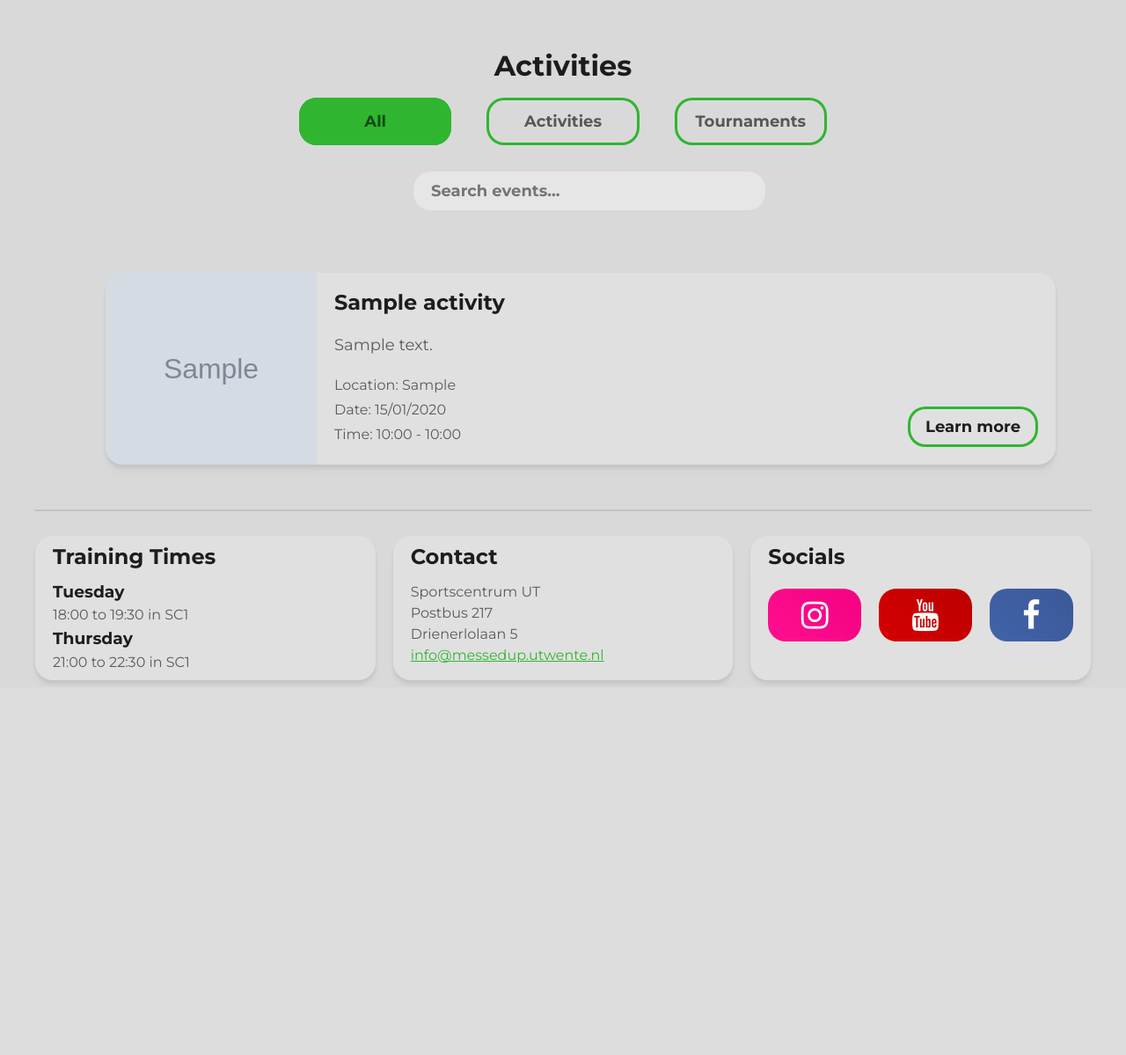
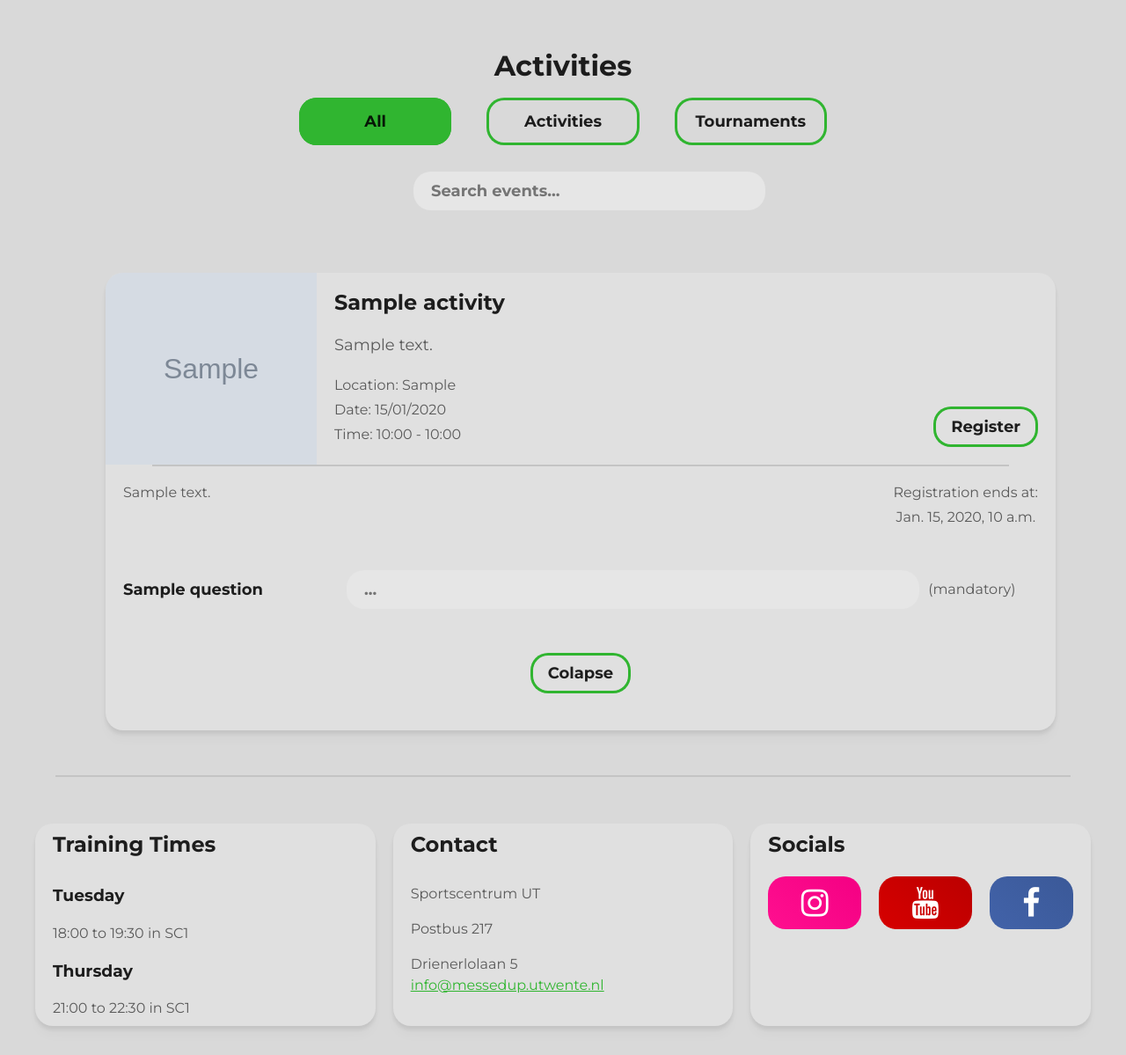
Before and after one commit to QuirijndeGroen/MessedUpSite, a Django app: page /accounts/activities/ in a window 1280 px wide. Shown: the part 129-1328 px from the top of the page at 88% size. Before the commit the page ends 907 px from the top, so only its background shows below. Run offline with Django 5.2, Linux system fonts and the light colour scheme; a user stored in the database is signed in; tables that the repository leaves empty hold one stand-in row (values such as "Sample post"); grey boxes marked "Sample" are stand-in pictures.

Commit message:
Add registration lists to activities view; enhance CSS styles and create question templates

```diff
--- a/MessedUpSite/apps/activities/views.py
+++ b/MessedUpSite/apps/activities/views.py
@@ -1,14 +1,17 @@
 from django.http import HttpRequest
 from django.contrib.auth.decorators import login_required
 from django.shortcuts import render
+
+from MessedUpSite.apps.registrationlists.models import RegistrationList
 from .models import Activity
 
 
 @login_required(login_url="/accounts/login/")
 def ActivitiesView(request: HttpRequest):
     activities = Activity.objects.filter(is_active=True).order_by("start_time")
+    registrationlists = RegistrationList.objects.all()
     return render(
         request,
         "accounts/activities.html",
-        {"activities": activities},
+        {"activities": activities, "registrtionlists": registrationlists},
     )
--- a/MessedUpSite/apps/registrationlists/models.py
+++ b/MessedUpSite/apps/registrationlists/models.py
@@ -11,6 +11,7 @@
         on_delete=models.SET_NULL,
         null=True,
         blank=True,
+        related_name="registrationlists",
     )
     description = models.TextField()
     deadline = models.DateTimeField()
--- a/MessedUpSite/static/css/activities.css
+++ b/MessedUpSite/static/css/activities.css
@@ -48,7 +48,7 @@
   z-index: -1;
 }
 
-/* When the checkbox is checked, add a blue background */
+/* When the checkbox is checked, add a green background */
 .container input:checked ~ .checkmark {
   background-color: var(--primary);
 }
@@ -82,6 +82,14 @@
   border: none;
 }
 
+.card {
+  display: flex;
+  flex-direction: column;
+  padding: 0;
+  margin: 25px 0;
+  overflow: hidden;
+}
+
 /*===============================
                Items
   ===============================*/
@@ -89,7 +97,7 @@
 .item {
   width: 100%;
   display: grid;
-  margin: 25px 0;
+  margin: 0;
 }
 
 .item-image {
@@ -130,7 +138,6 @@
   }
 
   .img-side .item-image {
-    border-radius: 20px 0 0 20px;
     max-width: 60vh;
     grid-row: span 3 / span 3;
     grid-column-start: 1;
@@ -162,7 +169,6 @@
   }
 
   .img-side .item-image {
-    border-radius: 20px;
     grid-row-start: 1;
     grid-column: span 2 / span 2;
   }
@@ -182,3 +188,18 @@
     grid-row-start: 3;
   }
 }
+
+
+
+.registrationlists {
+  padding-bottom: 50px;
+}
+
+
+.registrationlist-text {
+  display: flex;
+  flex-direction: row;
+  justify-content: space-between;
+  align-items: flex-start;
+  padding: 0 20px;
+}
--- /dev/null
+++ b/MessedUpSite/static/css/questions.css
@@ -0,0 +1,105 @@
+@import 'styles.css';
+
+.question-block {
+  display: grid;
+  grid-template-columns: 1fr 4fr;
+  align-items: center;
+  width: 100%;
+  gap: 10px;
+  padding:0 20px;
+}
+
+
+.input {
+  width: 30%;
+  margin: 20px;
+  border:none;
+  display: flex;
+  flex-direction: row;
+  justify-content: space-between;
+  align-items: center;
+  width: 90%;
+}
+
+.input:hover, .awnser:focus {
+  border: none;
+}
+
+.input-container {
+  width: 80%;
+}
+
+.awnser-field, .awnser-field:focus, .awnser-field:checked, .awnser-field:active, .awnser-field:autofill,
+.awnser-field:-webkit-autofill, .awnser-field:-webkit-autofill:focus, .awnser-field:-webkit-autofill:active,
+.awnser-field:-webkit-autofill:checked {
+  height: 1.5rem;
+  color: var(--text-strong);
+  background-color: var(--bg-light);
+  border-radius: 20px;
+  font: var(--h4);
+  padding: 10px 20px;
+  margin: 10px;
+  border: none;
+}
+
+
+.question {
+  font: var(--h4);
+  color: var(--text-strong);
+}
+
+
+
+
+/* Customize the label (the container) */
+.bool-container {
+  display: block;
+  position: relative;
+  padding-left: 35px;
+  margin-bottom: 12px;
+  cursor: pointer;
+  -webkit-user-select: none;
+  -moz-user-select: none;
+  -ms-user-select: none;
+  user-select: none;
+  overflow: hidden;
+}
+
+/* Hide the browser's default checkbox */
+.bool-container input {
+  position: absolute;
+  opacity: 0;
+  cursor: pointer;
+  height: 0;
+  width: 0;
+}
+
+/* Create a custom checkbox */
+.bool-checkmark {
+  display: none;
+  position: absolute;
+  top: 0;
+  left: 0;
+  height: 100%;
+  width: 100%;
+  background-color: #eee;
+  text-align: center;
+  padding: 12px 0;
+}
+
+/* When the checkbox is checked, add a green background */
+.bool-container input:checked ~ .bool-checkmark {
+  display: block;
+  background-color: var(--primary);
+}
+
+.bool-checkmark:after {
+  content: "";
+  position: absolute;
+  display: none;
+}
+
+label {
+  text-align: center;
+  color: var(--text-strong);
+}
--- a/MessedUpSite/static/css/styles.css
+++ b/MessedUpSite/static/css/styles.css
@@ -220,7 +220,8 @@
   ===============================*/
 
 .sep-line{
+  align-self: center;
   max-width: var(--site-width);
-  width: 100%;
+  width: 90%;
   border: var(--sep-line);
 }
--- a/MessedUpSite/templates/accounts/activities.html
+++ b/MessedUpSite/templates/accounts/activities.html
@@ -5,6 +5,7 @@
 {% load static %}
 {% block extra_head %}
 <link rel="stylesheet" href="{% static "css/activities.css" %}">
+<link rel="stylesheet" href="{% static "css/questions.css" %}">
 {% endblock %}
 
 {% block content %}
@@ -23,6 +24,7 @@
         <span class="checkmark"></span>
       </label>
     </div>
+
     <div class="button scale">
       <label for="toggle_tournaments" class="container moody">Tournaments
         <input type="radio" id="toggle_tournaments" name="activity_type" value="tournament"/>
@@ -37,7 +39,8 @@
 
   <ul class="card-list">
     {% for activity in activities %}
-    <div class="card item img-side bg" title="{{ activity.type }}">
+    <div class="card bg">
+      <div class="item img-side" title="{{ activity.type }}">
         <div class="item-text">
           <h2>{{ activity.title }}</h2>
           <p style="font: var(--p1);">
@@ -61,7 +64,7 @@
           <div class="center-scale">
             <span class="scale button">
               <a href="accounts/members" class="moody" target="_self"
-                style="color:var(--text-strong); text-decoration: none;">Learn more</a>
+                  style="color:var(--text-strong); text-decoration: none;">Register</a>
             </span>
           </div>
         </div>
@@ -70,6 +73,40 @@
           <img src={{ activity.image.url }} alt="Activity Image">
         </span>
       </div>
+
+      <div class="sep-line"></div>
+
+      {% for registrationlist in activity.registrationlists.all %}
+
+      <div class="registrationlists">
+        <div class="registrationlist-text">
+          <p>{{ registrationlist.description }}</p>
+          <div class="center">
+            <p style="text-align:center;"> Registration ends at:<br>{{ registrationlist.deadline }}</p>
+          </div>
+        </div>
+
+        <div>
+          {% for question in registrationlist.questions.all %}
+
+          {% with "accounts/questiontypes/"|add:question.type|add:".html" as template %}
+          {% include template %} <br>
+
+          {% endwith %}
+          {% endfor %}
+
+        </div>
+
+        <div class="center">
+          <span class="scale button">
+            <a href="accounts/members" class="moody" target="_self"
+                style="color:var(--text-strong); text-decoration: none;">Colapse</a>
+          </span>
+        </div>
+
+      </div>
+
+      {% endfor %}
 
       {% empty %}
 
@@ -80,6 +117,7 @@
         </p>
       </div>
       {% endfor %}
+    </div>
   </ul>
   <script rel="text/javascript" src="{% static "js/activities-filter.js" %}" defer></script>
 {% endblock %}
--- /dev/null
+++ b/MessedUpSite/templates/accounts/questiontypes/char.html
@@ -0,0 +1,9 @@
+<div class="question-block">
+  <p class="question">{{ question.question }}</p>
+  <div class="input">
+    <input type="text" id="text_input" class="input-container awnser-field" maxlength="60" placeholder="..." required=question.mandatory />
+    {% if question.mandatory %}
+    <p class="mandatory">(mandatory)</p>
+    {% endif %}
+  </div>
+</div>
```
Also changed, not shown: other parts of MessedUpSite/static/css/styles.css (+17 -17 lines), MessedUpSite/templates/accounts/questiontypes/bool.html (added, +14 -0 lines), MessedUpSite/templates/accounts/questiontypes/datetime.html (added, +14 -0 lines), MessedUpSite/templates/accounts/questiontypes/email.html (added, +9 -0 lines), MessedUpSite/templates/accounts/questiontypes/int.html (added, +9 -0 lines), MessedUpSite/templates/accounts/questiontypes/text.html (added, +29 -0 lines). Lines whose indentation alone changed are shown as unchanged.
